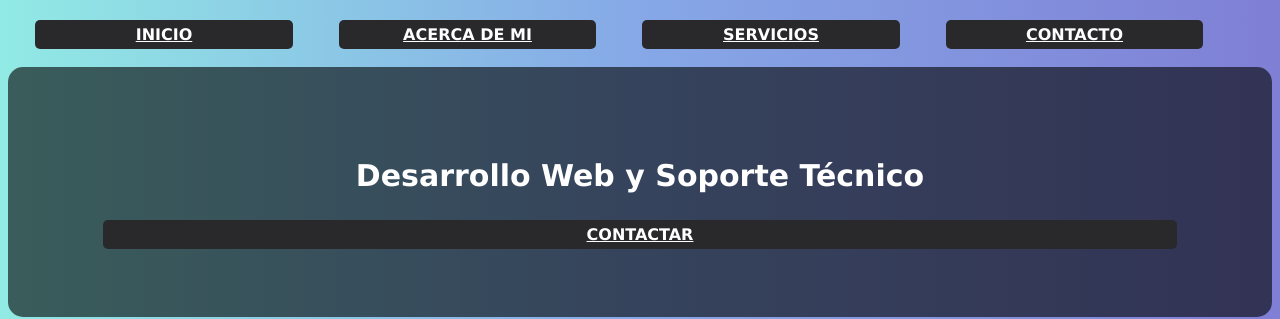
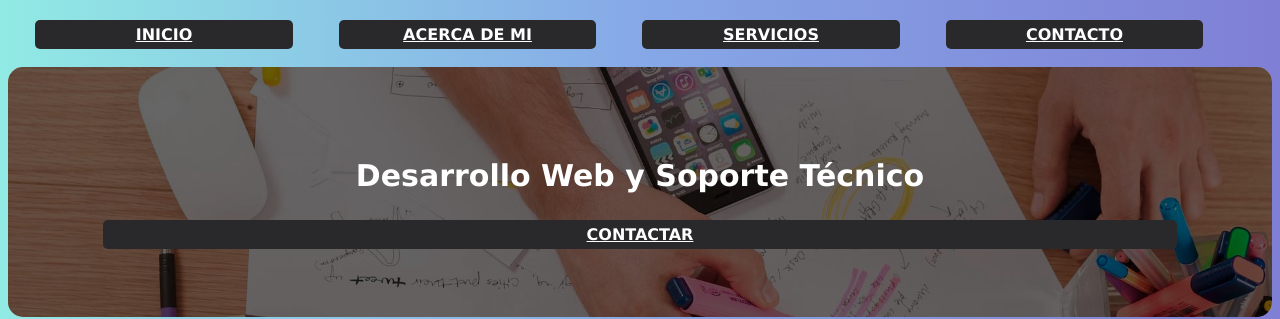
Before and after one commit to csilvajo/LandingPage, a plain HTML site: page index.html in a window 1280 px wide. Shown: the part 491-810 px from the top of the page. Drawn offline with Linux system fonts and the light colour scheme.

Commit message:
Actualizando css, corrige imagen de fondo hero

```diff
--- a/css/style.css
+++ b/css/style.css
@@ -68,7 +68,7 @@ h3, li {
 
 /* Estilo para el fondo de la seccion hero */
 #hero-fondo {
-  background-image: url(./img/hero.jpg);
+  background-image: url(../img/hero.jpg);
   background-repeat: no-repeat;
   background-size: cover;
   height: 250px;
```
